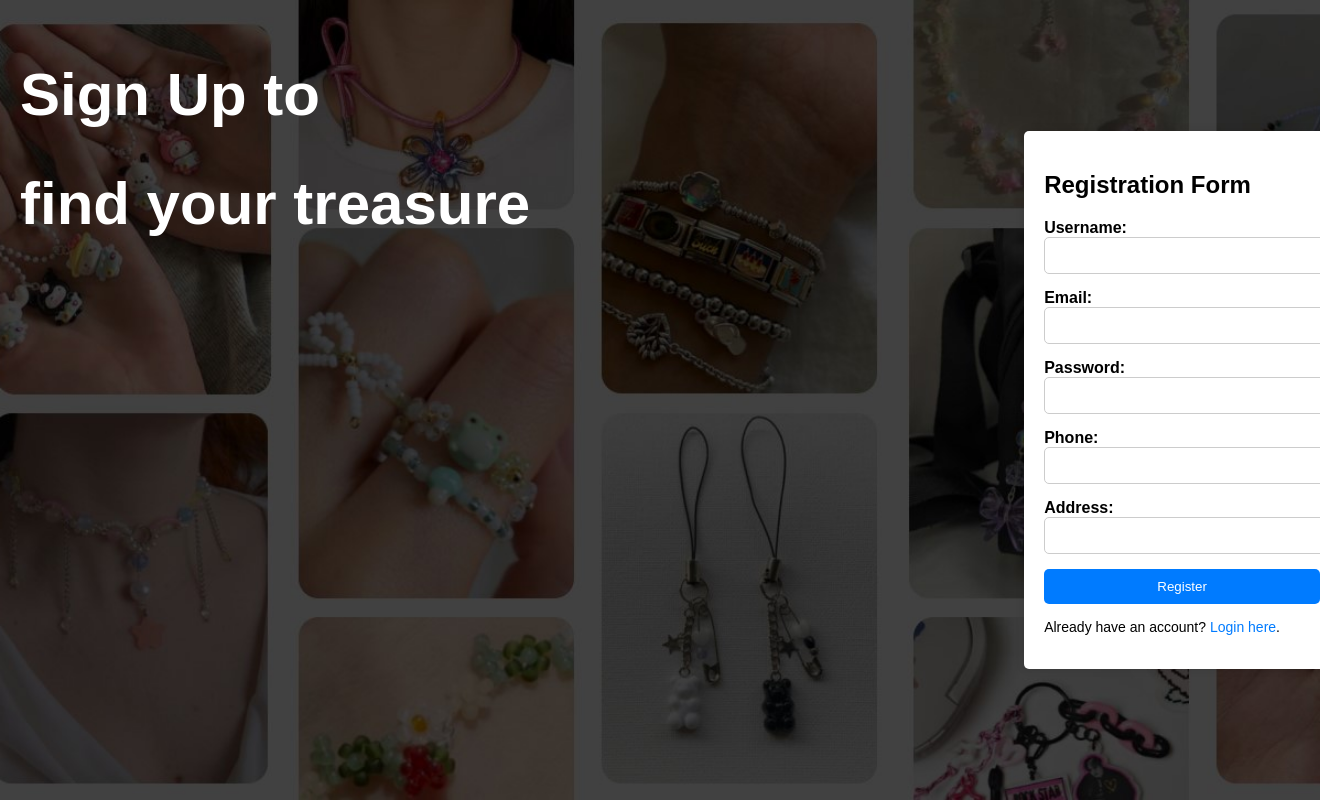
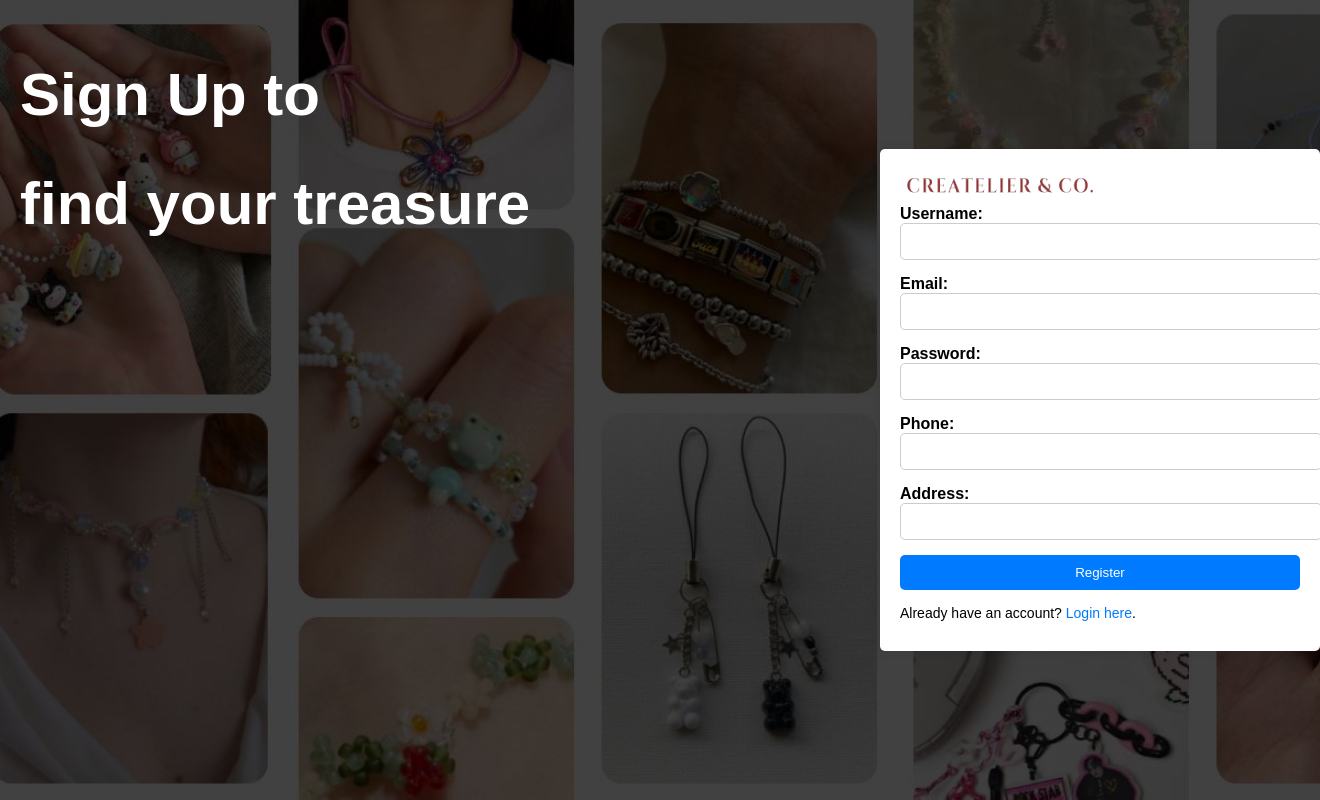
Before and after one commit to ziatzkia/createlier, a PHP site: page /register.php in a window 1320 px wide; the page is wider, and only the part inside the window is pictured. Run offline with PHP 8.4, Linux system fonts and the light colour scheme.

Commit message:
logo regist

```diff
--- a/register.php
+++ b/register.php
@@ -52,7 +52,7 @@ $dataMasuk = isset($_GET["dataMasuk"]) && $_GET["dataMasuk"] == "true";
         </div>
         <div class="right-section">
             <div class="form-container">
-                <h2>Registration Form</h2>
+                <img src="gambar/createlier-removebg-preview.png" alt="brand">
                 <form method="post" action="register.php">
                     <div class="form-group">
                         <label for="username">Username:</label>
--- a/style/registrasi.css
+++ b/style/registrasi.css
@@ -95,3 +95,8 @@ a {
 a:hover {
     text-decoration: underline;
 }
+
+img {
+    width: 50%;
+    height: 7%;
+}
```
Also changed, not shown: gambar/createlier-removebg-preview.png (added).
